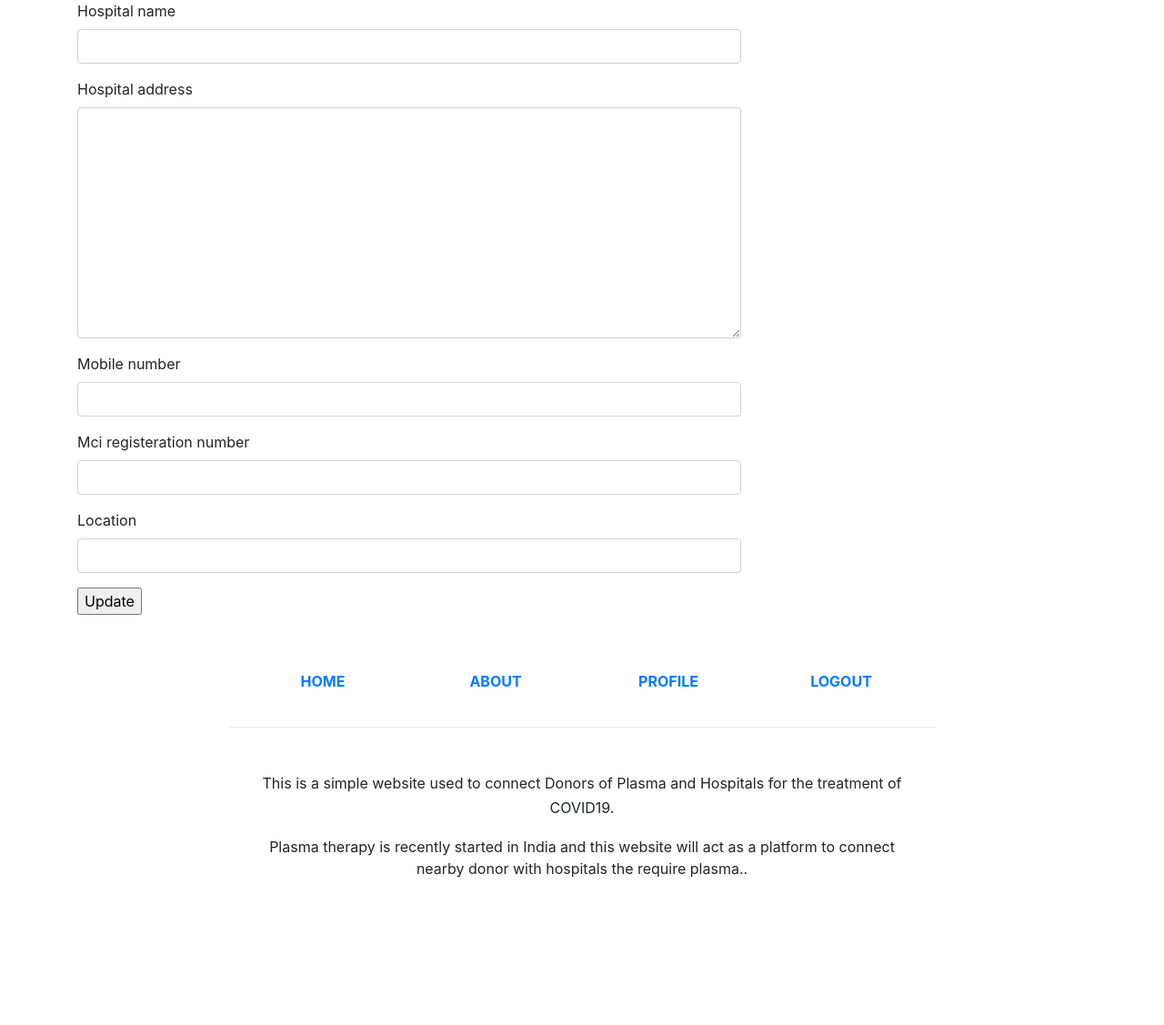
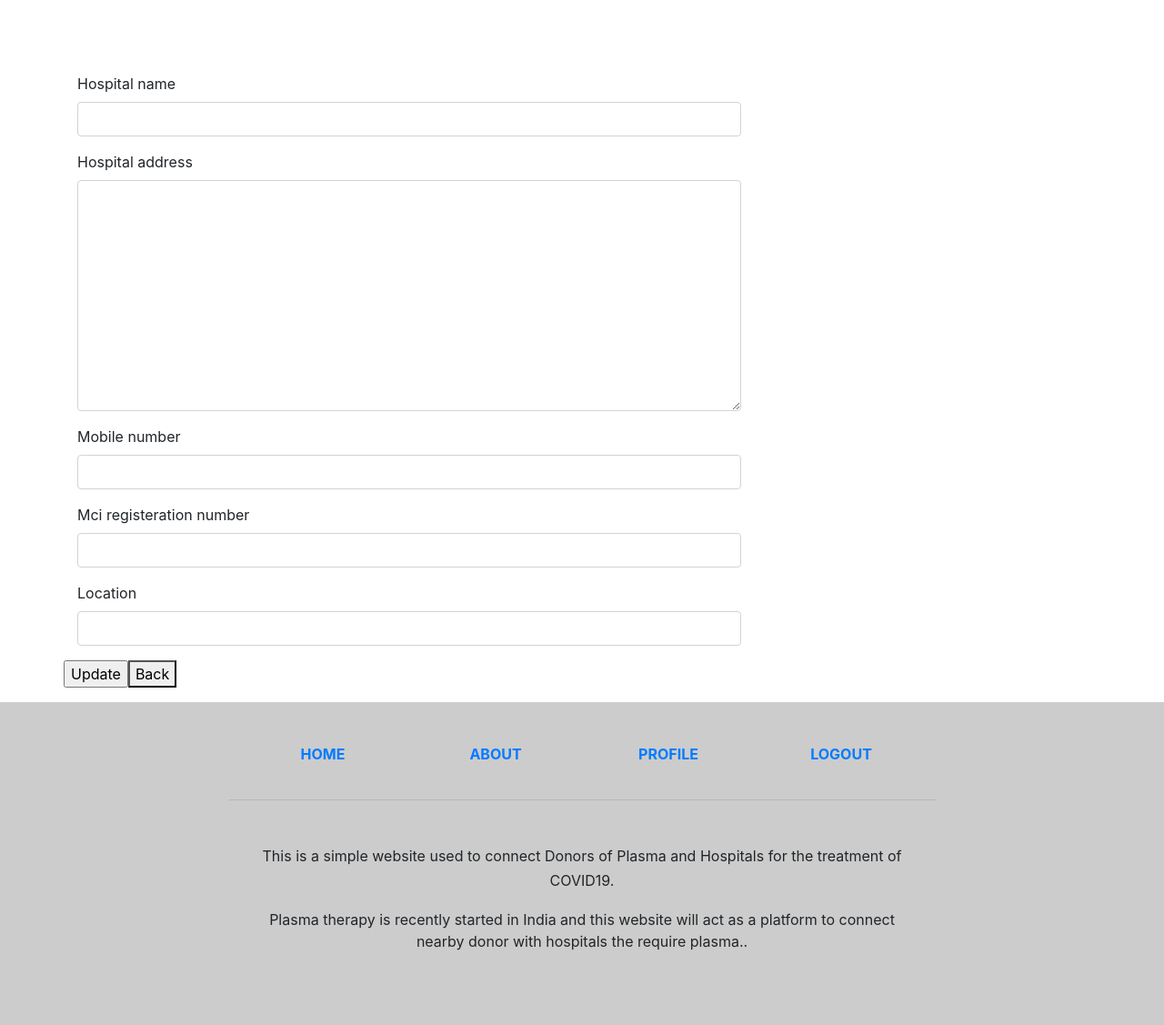
Before and after one commit to abbasidaniyal/PlasmaHelp, a Django app: page /profile/ in a window 1280 px wide. Shown: the part 56-1183 px from the top of the page at 91% size. Before the commit the page ends 1021 px from the top, so only its background shows below. Run offline with Django 3.2, Linux system fonts and the light colour scheme; the visitor is signed in with stand-in values (Sample User, id 1); data comes from the database, SQL or seed files in the repository; some libraries are stand-ins or nearby versions.

Commit message:
Update: more design

```diff
--- a/templates/base.html
+++ b/templates/base.html
@@ -4,18 +4,17 @@
     <title>Plasma Donor Finder</title>
     <link rel="stylesheet" href="https://stackpath.bootstrapcdn.com/bootstrap/4.4.1/css/bootstrap.min.css">
 
-
-        <link rel="stylesheet" href="{% static 'css/blog.css' %}">
+    <script src="https://cdnjs.cloudflare.com/ajax/libs/jquery/3.5.0/jquery.js"></script>
     <script src="https://stackpath.bootstrapcdn.com/bootstrap/4.4.1/js/bootstrap.min.js"></script>
 </head>
 
 <body>
 
-    {% include 'header.html'  %}
+{% include 'header.html' %}
 
 <div class="content container">
     <div class="row">
-            <div class="col-md-8">
+        <div class="col-md-8" style="padding-top: 10vh">
             {% block content %}
             {% endblock %}
         </div>
--- a/templates/footer.html
+++ b/templates/footer.html
@@ -1,5 +1,5 @@
 {% block content %}
-    <footer class="page-footer font-small indigo">
+    <footer class="page-footer font-small indigo" style="background: #cccccc">
 
         <!-- Footer Links -->
         <div class="container">
--- a/templates/login_page.html
+++ b/templates/login_page.html
@@ -17,7 +17,7 @@
                     </p>
                 {% endif %}
 
-                <input type="submit" value="Login"/>
+                <input class="submit-button" type="submit" value="Login"/>
             </form>
         </div>
     </div>
--- a/templates/profile.html
+++ b/templates/profile.html
@@ -4,7 +4,17 @@
     {% load crispy_forms_tags %}
     <form method="post" enctype="multipart/form-data">
         {% csrf_token %}
-        {{ form|crispy}}
-        <input type="submit" value="Update">
+        {{ form|crispy }}
+        <div class="row">
+            <input class="submit-button" type="submit" value="Update">
+            <button onclick="goBack()">Back</button>
+        </div>
     </form>
+
 {% endblock %}
+
+<script>
+    function goBack() {
+        window.history.back();
+    }
+</script>
--- a/templates/register_donor.html
+++ b/templates/register_donor.html
@@ -5,7 +5,7 @@
 {% load crispy_forms_tags %}
 <form method="post">{% csrf_token %}
     {{ form|crispy }}
-    <input type="submit" value="Register">
+    <input class="submit-button" type="submit" value="Register">
 </form>
 
 
--- a/templates/register_hospital.html
+++ b/templates/register_hospital.html
@@ -7,7 +7,7 @@
 
 <form method="post">{% csrf_token %}
     {{ form|crispy }}
-    <input type="submit" value="Register">
+    <input class="submit-button" type="submit" value="Register">
 </form>
 
 {% endblock %}
```
Lines whose indentation alone changed are shown as unchanged.
